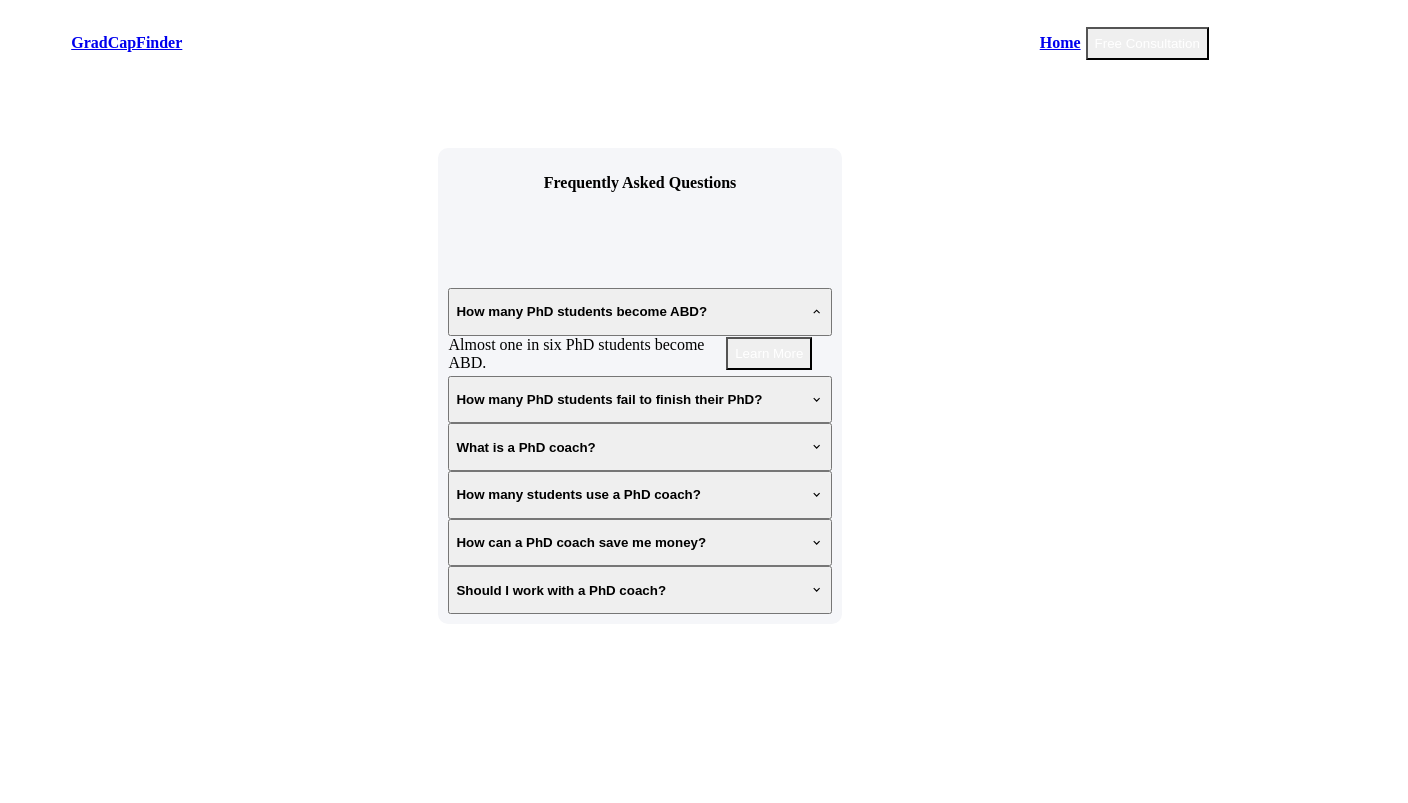
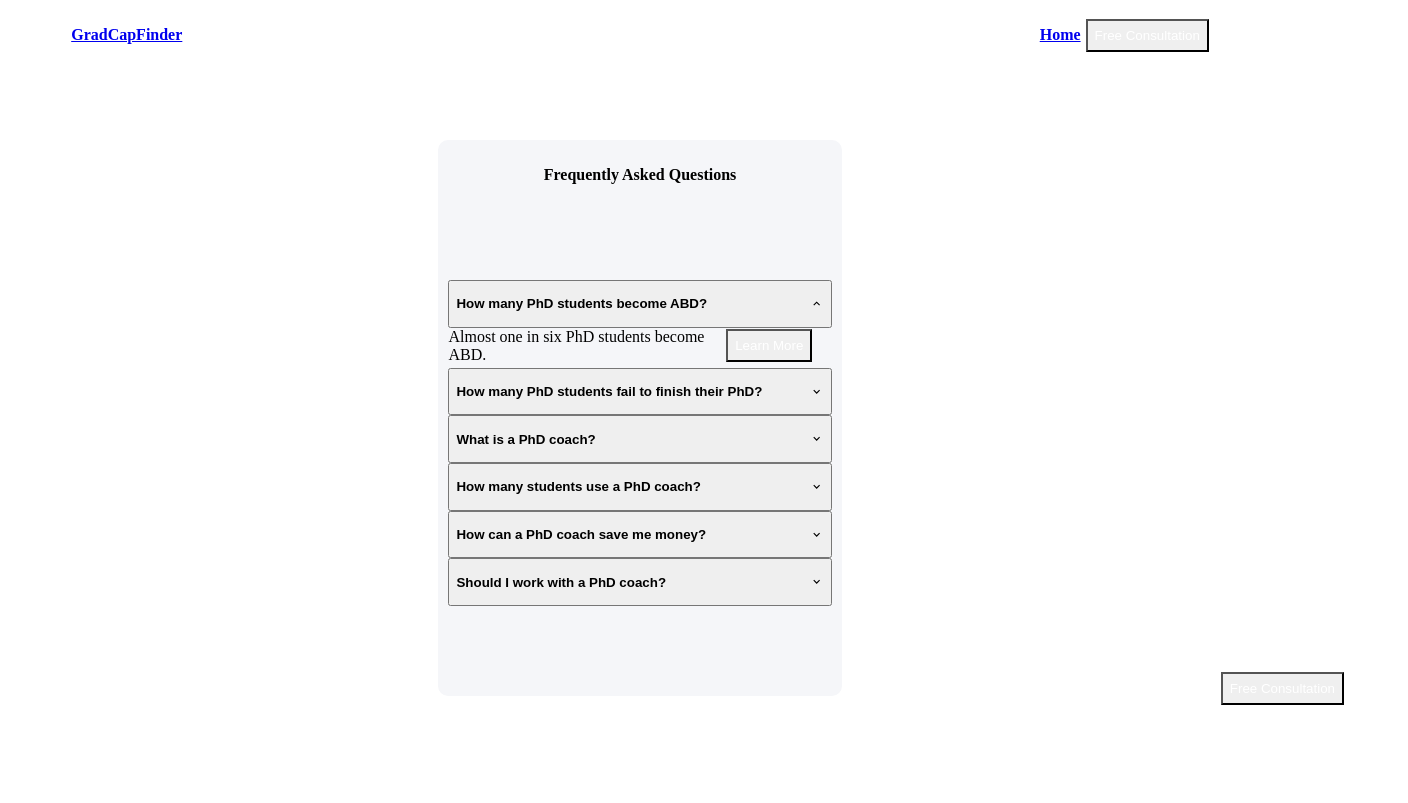
Before and after one commit to DKBoston15/GradCapFinder-Site, a Gatsby site: page /faq in a window 1280 px wide. Shown: the whole page, 1408 px wide, since content can reach past the window. Built offline with nearby package versions, Linux system fonts and the light colour scheme; Gatsby itself is replaced by a stand-in of ours; some packages are replaced by stand-ins of ours.

Commit message:
Footer Cleanup

```diff
--- a/public/page-data/dev-404-page/page-data.json
+++ b/public/page-data/dev-404-page/page-data.json
@@ -1 +1 @@
-{"componentChunkName":"component---cache-dev-404-page-js","path":"/dev-404-page/","result":{"data":{"allSiteFunction":{"nodes":[{"functionRoute":"FAKE"}]},"allSitePage":{"nodes":[{"path":"/blog/2021/2021-06-08-fourth/"},{"path":"/blog/2021/2021-06-09-fifth/"},{"path":"/blog/2021/2021-06-11-seventh/"},{"path":"/blog/2021/2021-06-10-sixth/"},{"path":"/blog/2021/2021-06-07-third/"},{"path":"/blog/2021/2021-06-06-second/"},{"path":"/blog/2021/2021-06-05-first/"},{"path":"/404.html"},{"path":"/404/"},{"path":"/blog/"},{"path":"/current-students/"},{"path":"/faq/"},{"path":"/"}]}},"pageContext":{}},"staticQueryHashes":[]}
+{"componentChunkName":"component---cache-dev-404-page-js","path":"/dev-404-page/","result":{"data":{"allSiteFunction":{"nodes":[{"functionRoute":"FAKE"}]},"allSitePage":{"nodes":[{"path":"/blog/2021/2021-06-10-sixth/"},{"path":"/blog/2021/2021-06-08-fourth/"},{"path":"/blog/2021/2021-06-09-fifth/"},{"path":"/blog/2021/2021-06-11-seventh/"},{"path":"/blog/2021/2021-06-05-first/"},{"path":"/blog/2021/2021-06-06-second/"},{"path":"/blog/2021/2021-06-07-third/"},{"path":"/404.html"},{"path":"/404/"},{"path":"/blog/"},{"path":"/current-students/"},{"path":"/faq/"},{"path":"/"}]}},"pageContext":{}},"staticQueryHashes":[]}
--- a/src/modules/footer/Footer.tsx
+++ b/src/modules/footer/Footer.tsx
@@ -12,6 +12,10 @@ const Footer = () => {
             justify="space-between"
             p="2em 4em"
             alignItems="center"
+            bottom={0}
+            left={0}
+            width="100%"
+            position="absolute"
             direction={{ base: "column", sm: "row" }}
         >
             <Text
--- a/src/pages/current-students.tsx
+++ b/src/pages/current-students.tsx
@@ -17,7 +17,7 @@ const CurrentStudents = () => {
 
     return (
         <>
-            <Flex direction="column" align="center" h="82.5vh">
+            <Flex direction="column" align="center" h="100vh">
                 <Flex
                     alignItems="center"
                     justify="space-between"
@@ -72,9 +72,7 @@ const CurrentStudents = () => {
                     </Flex>
                 </Flex>
             </Flex>
-            <Box postion="fixed" left={0} bottom={10}>
-                <Footer />
-            </Box>
+            <Footer />
         </>
     )
 }
--- a/src/pages/faq.tsx
+++ b/src/pages/faq.tsx
@@ -12,6 +12,7 @@ import {
     Flex,
     Text
 } from "@chakra-ui/react"
+import Footer from "../modules/footer/Footer"
 
 import Button from "../components/Button"
 hotjar.initialize(2444366, 6)
@@ -24,14 +25,13 @@ const FAQ = () => {
     }
 
     return (
-        <Flex justify="center" direction="column" align="center">
-            <Flex
-                alignItems="center"
-                justify="space-between"
-                width="90%"
-                mt={10}
+        <>
+            <Flex direction="column" align="center" height="100%" mt={10}>
+                <Flex alignItems="center" justify="space-between" width="90%">
+                    <Text
+                        fontSize={{ base: "2xl", md: "3xl" }}
+                        fontWeight="700"
                     >
-                <Text fontSize={{ base: "2xl", md: "3xl" }} fontWeight="700">
                         <Link to="/">GradCapFinder</Link>
                     </Text>
                     <Flex alignItems="center">
@@ -53,7 +53,9 @@ const FAQ = () => {
                     mt="5em"
                     bg="#F5F6F9"
                     p={10}
+                    pb={90}
                     borderRadius={10}
+                    mb="15em"
                 >
                     <Text fontSize="3xl" align="center" fontWeight="700">
                         Frequently Asked Questions
@@ -95,8 +97,8 @@ candidates-who-cant-quite-finish.html"
                             <AccordionButton>
                                 <Box flex="1" textAlign="left">
                                     <Text fontWeight="700">
-                                    How many PhD students fail to finish their
-                                    PhD?
+                                        How many PhD students fail to finish
+                                        their PhD?
                                     </Text>
                                 </Box>
                                 <AccordionIcon />
@@ -109,8 +111,8 @@ candidates-who-cant-quite-finish.html"
                                     direction={{ base: "column", md: "row" }}
                                     h={{ base: "7em", md: "5em" }}
                                 >
-                                Fewer than one in three PhD students finish the
-                                PhD
+                                    Fewer than one in three PhD students finish
+                                    the PhD
                                     <a
                                         target="_blank"
                                         href="https://www.aaas.org/phd-completion-project"
@@ -142,9 +144,10 @@ candidates-who-cant-quite-finish.html"
                                     h={{ base: "7em", md: "5em" }}
                                 >
                                     <Text mr={25}>
-                                    Just what you think a coach would be. We get
-                                    to know you, push you when you want to quit,
-                                    and offer support when you trip.
+                                        Just what you think a coach would be. We
+                                        get to know you, push you when you want
+                                        to quit, and offer support when you
+                                        trip.
                                     </Text>
                                     <a
                                         target="_blank"
@@ -169,8 +172,8 @@ candidates-who-cant-quite-finish.html"
                                 <AccordionIcon />
                             </AccordionButton>
                             <AccordionPanel pb={4}>
-                            No one really knows, but we do know that more and
-                            more students reach out every year.
+                                No one really knows, but we do know that more
+                                and more students reach out every year.
                             </AccordionPanel>
                         </AccordionItem>
 
@@ -184,9 +187,9 @@ candidates-who-cant-quite-finish.html"
                                 <AccordionIcon />
                             </AccordionButton>
                             <AccordionPanel pb={4}>
-                            A. We can reduce your time as a student by helping
-                            you finish your degree, find a job, and begin your
-                            research agenda <br />
+                                A. We can reduce your time as a student by
+                                helping you finish your degree, find a job, and
+                                begin your research agenda <br />
                                 <br />
                                 B. We can show you how to find and write grants
                             </AccordionPanel>
@@ -203,14 +206,18 @@ candidates-who-cant-quite-finish.html"
                             </AccordionButton>
                             <AccordionPanel pb={4}>
                                 We cannot answer that question for you, but 106
-                            individuals have worked with GradCapFinder in the
-                            last decade. Many of these PhDs now refer us to
-                            their colleagues, family, and their own students.
+                                individuals have worked with GradCapFinder in
+                                the last decade. Many of these PhDs now refer us
+                                to their colleagues, family, and their own
+                                students.
                             </AccordionPanel>
                         </AccordionItem>
                     </Accordion>
                 </Flex>
             </Flex>
+
+            <Footer />
+        </>
     )
 }
 
```
Also changed, not shown: src/pages/index.tsx (+9 -2 lines). Lines whose indentation alone changed are shown as unchanged.
